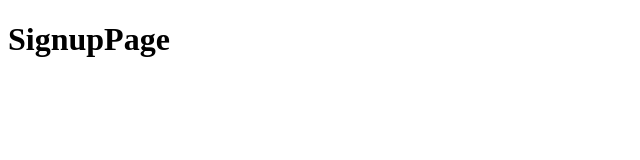
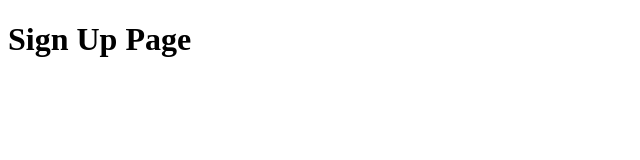
Before and after one commit to YoungKoder/ComandApp, a React (Create React App) app: page /sign-up in a window 1280 px wide. Shown: the top 160 px of the page, without its empty margins (0-640 px from the left). Built offline with nearby package versions, Linux system fonts and the light colour scheme.

Commit message:
creating conditional rendering in Auth component

```diff
--- a/src/components/auth/Auth.js
+++ b/src/components/auth/Auth.js
@@ -1,8 +1,36 @@
-import React from "react";
+import React, { Fragment } from "react";
 
-const Auth = () => {
+import AuthSignup from "../auth/AuthSignup";
+import AuthSignin from "../auth/AuthSignup";
+
+const authForms=[
+    "signIn",
+    "signUp"
+]
+
+const Auth = ({
+    authForm,
+}) => {
+    let isSignup=false;
+
+    if(authForm === "signIn" && authForms.includes(authForm)){
+        isSignup=false;
+    }
+
+    if(authForm === "signUp" && authForms.includes(authForm)){
+        isSignup=true;
+    }
+
+
     return (
-        <h1>Auth</h1>
+        <Fragment>
+            {
+                isSignup ?
+                (
+                    <AuthSignup/>
+                ):<AuthSignin/>
+            }
+        </Fragment>
     )
 }
 
--- a/src/components/pages/loginPages/SigninPage.js
+++ b/src/components/pages/loginPages/SigninPage.js
@@ -1,8 +1,10 @@
 import React from "react";
+
+import Auth from "../../auth/Auth";
 
 const SigninPage = () => {
     return (
-        <h1>Signn</h1>
+        <Auth authForm ="signIn"/>
     )
 }
 
--- a/src/components/pages/loginPages/SignupPage.js
+++ b/src/components/pages/loginPages/SignupPage.js
@@ -1,8 +1,10 @@
 import React from "react";
+
+import Auth from "../../auth/Auth";
 
 const SignupPage = () => {
     return (
-        <h1>SignupPage</h1>
+        <Auth authForm ="signUp"/>
     )
 }
 
```
